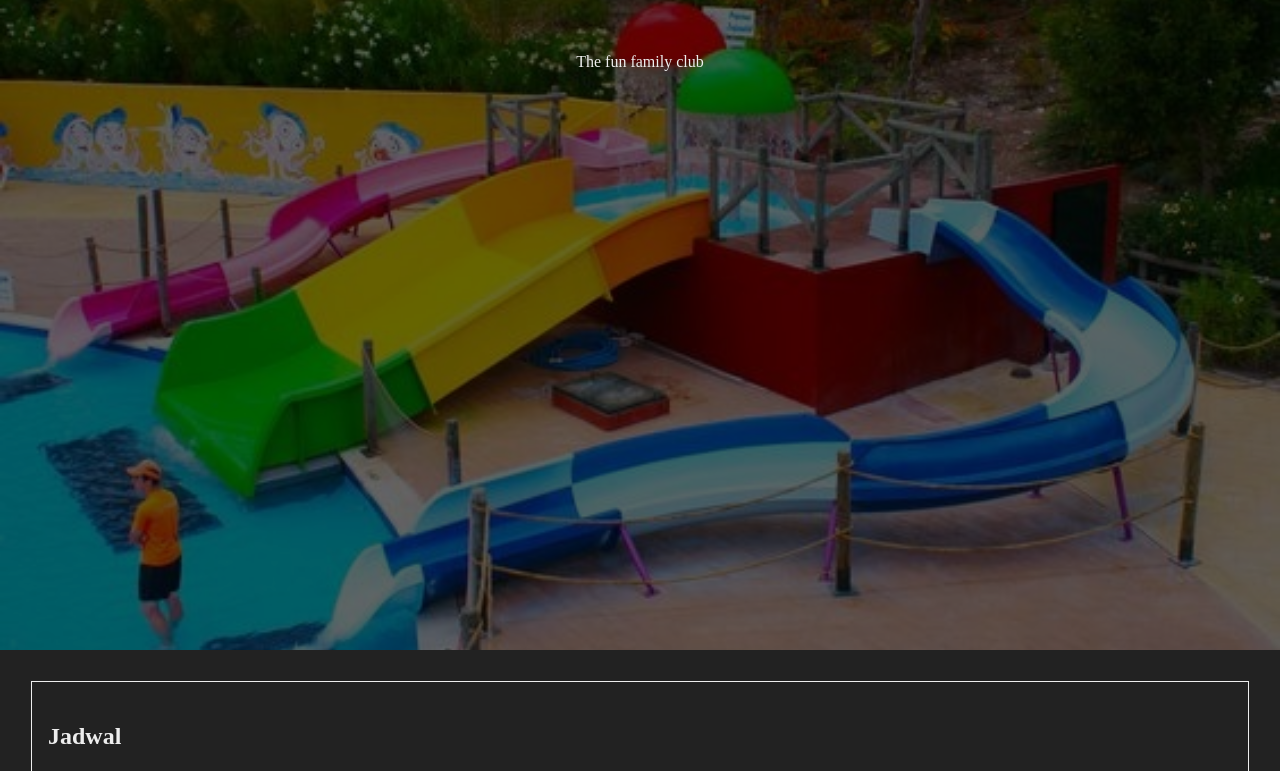
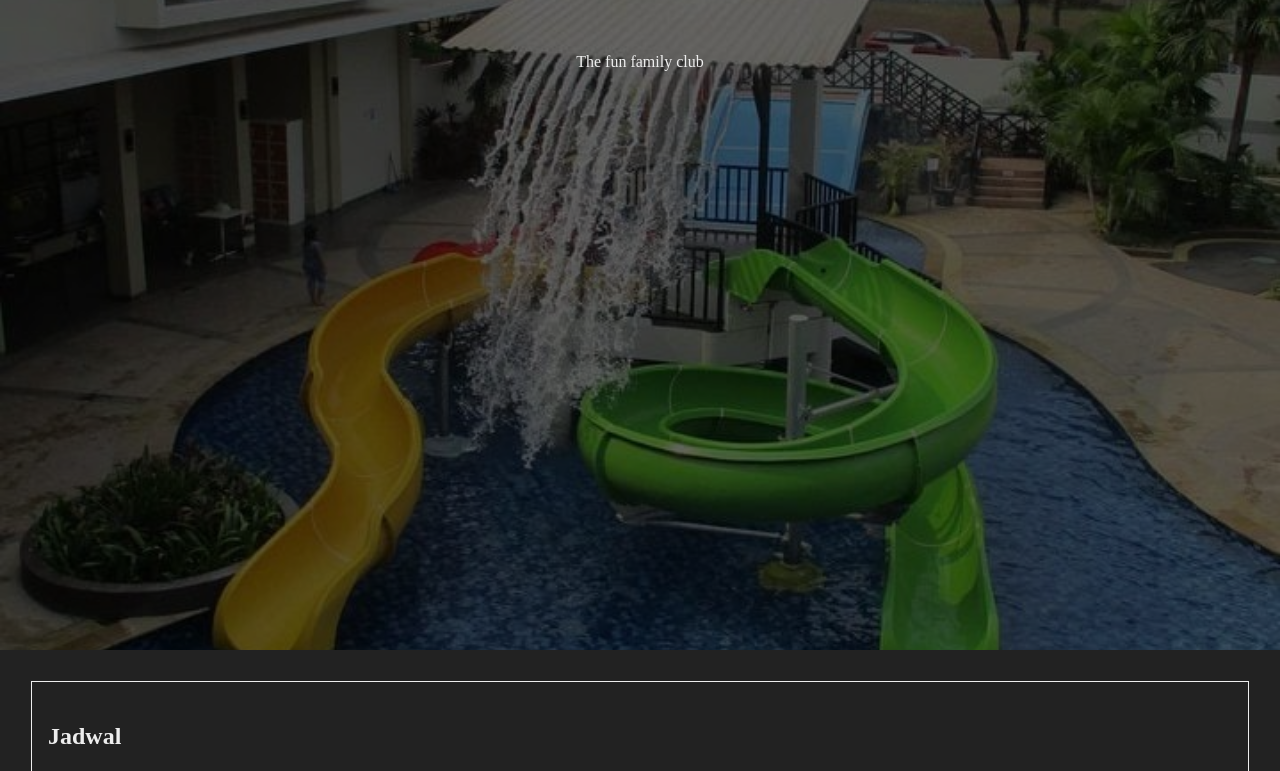
Before and after one commit to Klrfl/waterland, a website: page index.html in a window 1280 px wide. Shown: the part 246-1017 px from the top of the page. Drawn offline with nearby package versions, Linux system fonts and the light colour scheme; files that its build step writes are made by us from their sources.

Commit message:
removed unnecessary styles, changed hero bg image

```diff
--- a/scss/components/_hero.scss
+++ b/scss/components/_hero.scss
@@ -4,7 +4,6 @@
   padding: 2em;
   color:  $font-color;
   min-height: 100vh;
-  // text-align: center;
   position: relative;
 
   h1{
@@ -20,7 +19,7 @@
   inset: 0;
   filter: brightness(.4);
   background-color: rgb(0, 0, 0, .5);
-  background-image: url(../assets/herobackground.jpg);
+  background-image: url(../assets/image1.jpg);
   background-size: cover;
   background-position: center;
 }
```
